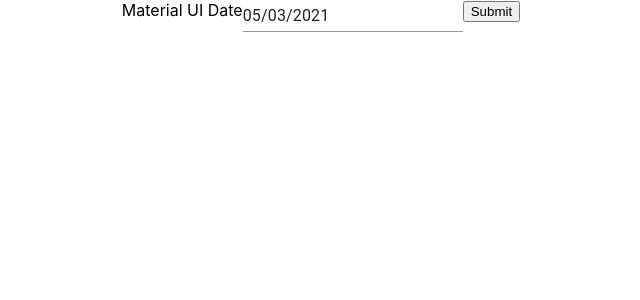
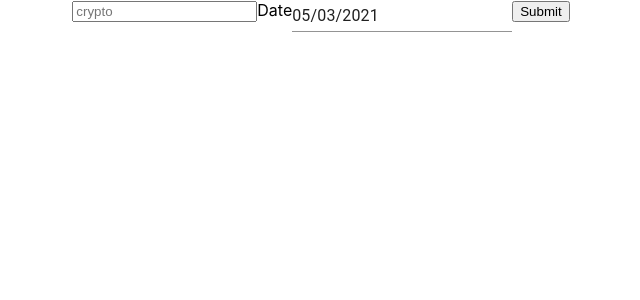
Before and after one commit to joshuayannix/dca_crypto, a React (Create React App) app: page / in a window 1280 px wide. Shown: the top 300 px of the page, without its empty margins (319-959 px from the left). Built offline with nearby package versions, Linux system fonts and the light colour scheme.

Commit message:
crypto input working

```diff
--- a/src/App.js
+++ b/src/App.js
@@ -1,28 +1,12 @@
-import React, { useEffect, useState } from 'react'
+import React, { useState } from 'react'
 import './App.css';
-import axios from 'axios';
-import {DatePicker,MuiPickersUtilsProvider} from '@material-ui/pickers';
+import {DatePicker, MuiPickersUtilsProvider} from '@material-ui/pickers';
 import DateFnsUtils from '@date-io/date-fns';
 
 function App() {
-  const [coins, setCoins] = useState([]);
   const [selectedDate, handleDateChange] = useState(new Date());
   const [price, setPrice] = useState([])
-
-  // useEffect(() => {
-  //   axios
-  //     .get(
-  //       'https://api.coingecko.com/api/v3/coins/bitcoin/history?date=30-12-2018&localization=false'
-  //     )
-  //     .then(res => {
-  //       setCoins(res.data.market_data.current_price.usd);
-  //       console.log(res.data);
-  //       console.log(res.data.market_data.current_price.usd)
-  //       console.log(res.data.market_data.market_cap.usd)
-  //     })
-  //     .catch(error => console.log(error));
-  // }, []);
-
+  const [crypto, setCrypto] = useState('')
 
   const apiGet = (crypto, day, month, year) => {
     fetch(`https://api.coingecko.com/api/v3/coins/${crypto}/history?date=${day}-${month}-${year}&localization=false`)
@@ -33,17 +17,25 @@
     })
   }
 
-  console.log(new Date())
   const onSubmit = e => {
     e.preventDefault()
-    apiGet('bitcoin',selectedDate.getMonth() + 1, selectedDate.getDate(), selectedDate.getFullYear())
+    apiGet(crypto, selectedDate.getDate(), selectedDate.getMonth() + 1, selectedDate.getFullYear())
   };
+
+  const changeCrypto = e => {
+    setCrypto(e.target.value)
+  }
 
   return (
     <div className="App">
+      <form onSubmit={onSubmit}>
+        <input
+          onChange={changeCrypto}
+          value={crypto}
+          placeholder="crypto"
+        />
 
-      <form onSubmit={onSubmit}>
-        <label>Material UI Date</label>
+        <label>Date</label>
         <MuiPickersUtilsProvider utils={DateFnsUtils}>
           <DatePicker
             value={selectedDate}
```
